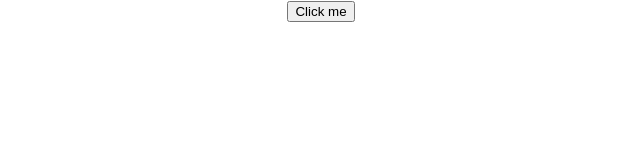
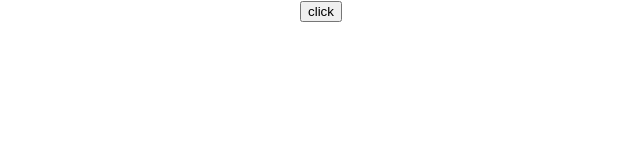
Before and after one commit to kasaye23/sms-spa, a React (Create React App) app: page / in a window 1280 px wide. Shown: the top 160 px of the page, without its empty margins (319-959 px from the left). Built offline with nearby package versions, Linux system fonts and the light colour scheme.

Commit message:
create new file of event handler in class

```diff
--- a/src/App.js
+++ b/src/App.js
@@ -10,6 +10,7 @@ import Welcome from './Component/jsx';
 import Full_name from './Component/props';
 import Subscribe from './Component/state';
 import Event_Function from './Component/event_onFunction';
+import Event_class from './Component/Event_class';
 function App() {
   return (
     <div className="App">
@@ -38,7 +39,8 @@ function App() {
       <h3>lidetu</h3>
       <Full_name name ="hodye"age="11"></Full_name> */}
       {/* <Subscribe></Subscribe> */}
-      <Event_Function></Event_Function>
+      {/* <Event_Function></Event_Function> */}
+    <Event_class></Event_class>
     </div>
   );
 }
--- /dev/null
+++ b/src/Component/Event_class.js
@@ -0,0 +1,12 @@
+import React, { Component } from 'react'
+ class Event_class extends Component {
+  render() {
+    return (
+      <div>
+        <button>click</button>
+      </div>
+    )
+  }
+}
+
+export default Event_class
--- a/src/Component/event_onFunction.js
+++ b/src/Component/event_onFunction.js
@@ -9,6 +9,7 @@ function Event_Function() {
     <div>
       <button onClick={Handler}>Click me</button>
     </div>
+
   )
 }
 
```
